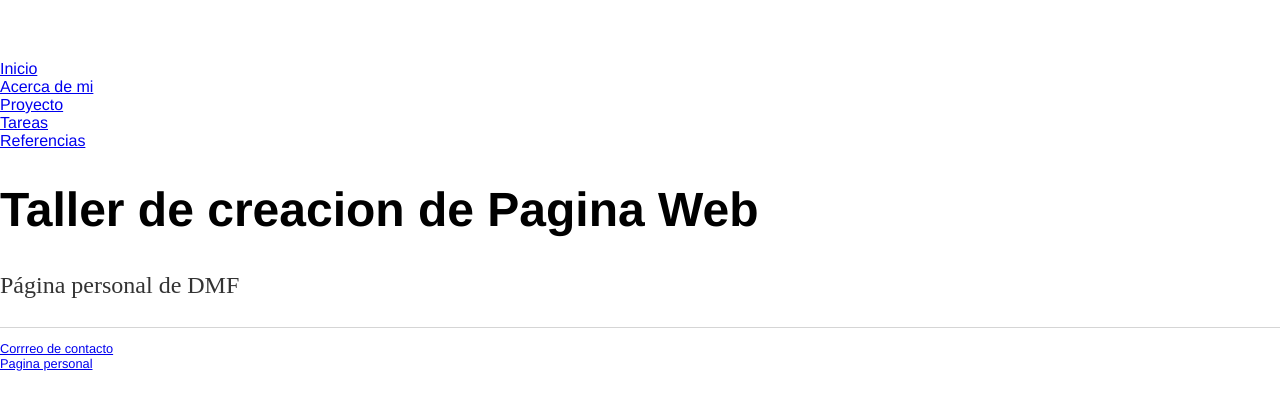
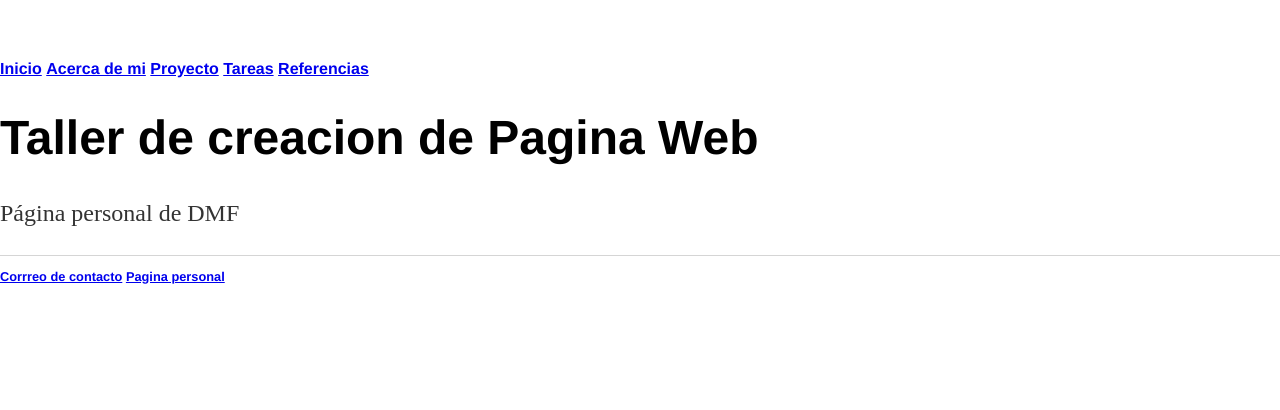
Before and after one commit to DMF0/proof1, a Jekyll site: the page built from index.html, in a window 1280 px wide. Shown: the top 410 px of the page. Built offline with Jekyll 4.4.1, drawn with Linux system fonts in a browser that asks for light colours.

Commit message:
Update main.css

```diff
--- a/CSS/main.css
+++ b/CSS/main.css
@@ -1,15 +1,15 @@
 body{
 	margin: 60px auto;
-	wudth:70%;
+	wudth: 70%;
 }
 nav ul, footer ul{
 	font-family:'Helvetica', 'Arial', 'Sans-Serif';
 	padding: 0px;
 	list-style: none;
-	font:weight: bold;
+	font-weight: bold;
 }
 nav ul li, footer ul li {
-	display: in line;
+	display: inline;
 	margin-rigth: 20px;
 }
 a : hover {
@@ -29,7 +29,7 @@ footer{
 	font-size: .8em;
 }
 ul.posts {
-	margun: 20px auto 40 px;
+	margun: 20px auto 40px;
 	font-size: 1.5em;
 }
 ul.posts li{
```
